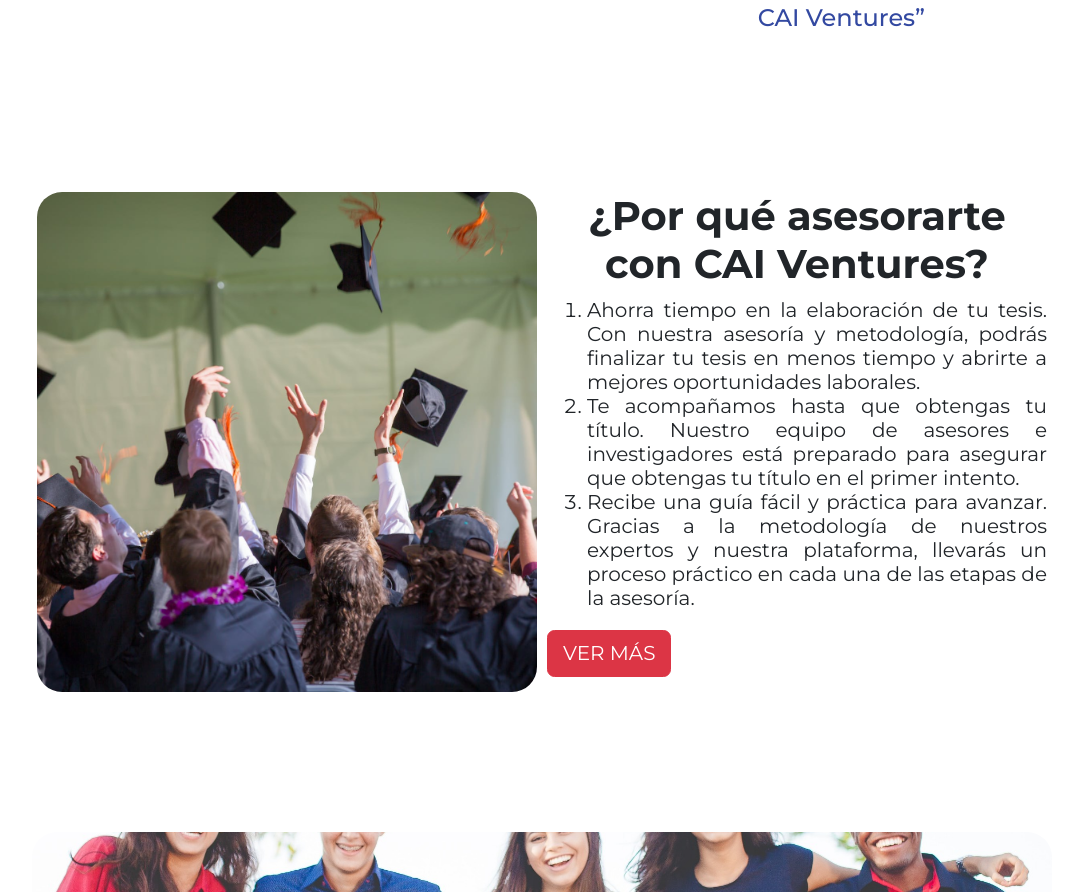
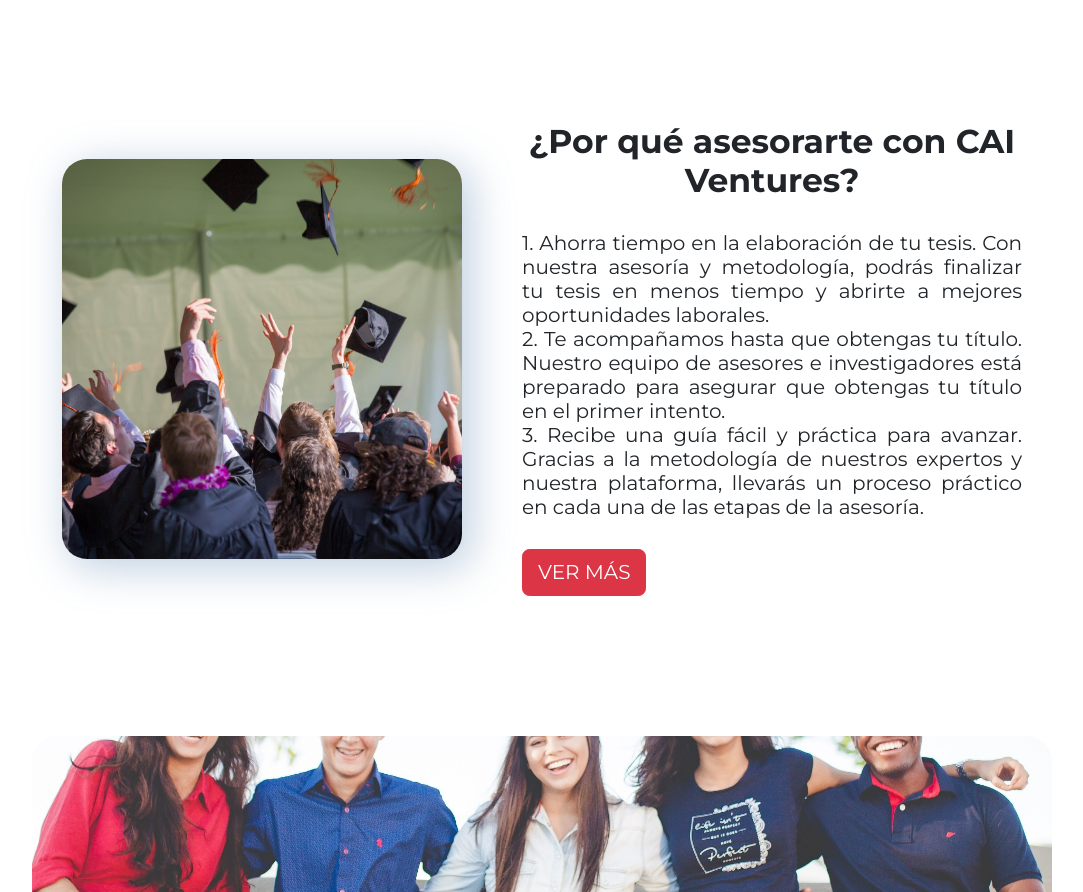
Before and after one commit to justinait/cai-ventures2, a React (Vite) app: page / in a window 1280 px wide. Shown: the part 661-1553 px from the top of the page, without its empty margins (98-1181 px from the left). Built offline with nearby package versions, Linux system fonts and the light colour scheme.

Commit message:
section 1 and 2 of home

```diff
--- a/src/components/Hero/Hero.jsx
+++ b/src/components/Hero/Hero.jsx
@@ -9,8 +9,8 @@
             <h6>"Asesoría de tesis para apoyarte en tu proceso de titulación"</h6>
             <h3>CAI Ventures</h3>
             <p>Nuestro equipo de profesionales experimentados en diversas
-                áreas de investigación está aquí para guiarte y resolver
-                todas tus dudas durante tu proceso de titulación.
+              áreas de investigación está aquí para guiarte y resolver
+              todas tus dudas durante tu proceso de titulación.
             </p>
             <Button variant="danger">EMPEZÁ AHORA</Button>{' '}
         </div>
--- a/src/components/Home2/Home2.jsx
+++ b/src/components/Home2/Home2.jsx
@@ -7,19 +7,12 @@
     <div className='homeContainer3'>
         <img className='homeImageWho' width={200} src={home2} />
         <div className='homeWho'>
-            <h3>¿Por qué asesorarte con CAI Ventures?</h3>
-            <ol>
-                <li>
-                    Ahorra tiempo en la elaboración de tu tesis. Con nuestra asesoría y metodología, podrás finalizar tu tesis en menos tiempo y abrirte a mejores oportunidades laborales.
-                </li>
-                <li>
-                    Te acompañamos hasta que obtengas tu título. Nuestro equipo de asesores e investigadores está preparado para asegurar que obtengas tu título en el primer intento.
-                </li>
-                <li>
-                    Recibe una guía fácil y práctica para avanzar. Gracias a la metodología de nuestros expertos y nuestra plataforma, llevarás un proceso práctico en cada una de las etapas de la asesoría.
-                </li>
-
-            </ol>
+            <h3 className='homeWhoTitle'>¿Por qué asesorarte con CAI Ventures?</h3>
+            <div className='homeWhoText'>
+                <p> 1. Ahorra tiempo en la elaboración de tu tesis. Con nuestra asesoría y metodología, podrás finalizar tu tesis en menos tiempo y abrirte a mejores oportunidades laborales. </p>
+                <p> 2. Te acompañamos hasta que obtengas tu título. Nuestro equipo de asesores e investigadores está preparado para asegurar que obtengas tu título en el primer intento.</p>
+                <p> 3. Recibe una guía fácil y práctica para avanzar. Gracias a la metodología de nuestros expertos y nuestra plataforma, llevarás un proceso práctico en cada una de las etapas de la asesoría.</p>
+            </div>
             <Button variant="danger">VER MÁS</Button>{' '}
 
         </div>
--- a/src/page/Home/Home.css
+++ b/src/page/Home/Home.css
@@ -1,16 +1,22 @@
 .homeContainer {
-    padding: 7rem 6.5rem 13.6rem;
+    padding: 3.5rem 6.5rem 13.6rem;
 }
 
-.homeContainer2, .homeContainer3 {
+.homeContainer2{
+    display: flex;
+    justify-content: space-evenly;
+    margin-bottom: 7rem;
+}
+
+.homeContainer3 {
     display: flex;
     justify-content: space-around;
     margin-bottom: 7rem;
+    align-items: center;
 }
 
 .homePresentation {
     width: 25rem;
-
     display: flex;
     flex-direction: column;
     justify-content: center;
@@ -47,17 +53,26 @@
 }
 
 .homeImageWho {
-    width: 500px;
-    height: 500px;
+    width: 400px;
+    height: 400px;
     border-radius: 25px;
     object-fit: cover;
     object-position: center;
+    box-shadow: 8px 8px 40px 3px rgba(104, 142, 182, 0.40);
+}
+.homeWhoTitle {
+    font-size: 33px !important;
 }
 .homeWho {
     width: 25rem;
 }
-.homeWho li {
+.homeWho p {
     text-align: justify;
+    margin-bottom: 0%;
+}
+
+.homeWhoText {
+    margin: 6% 0px;
 }
 
 h3 {
```
